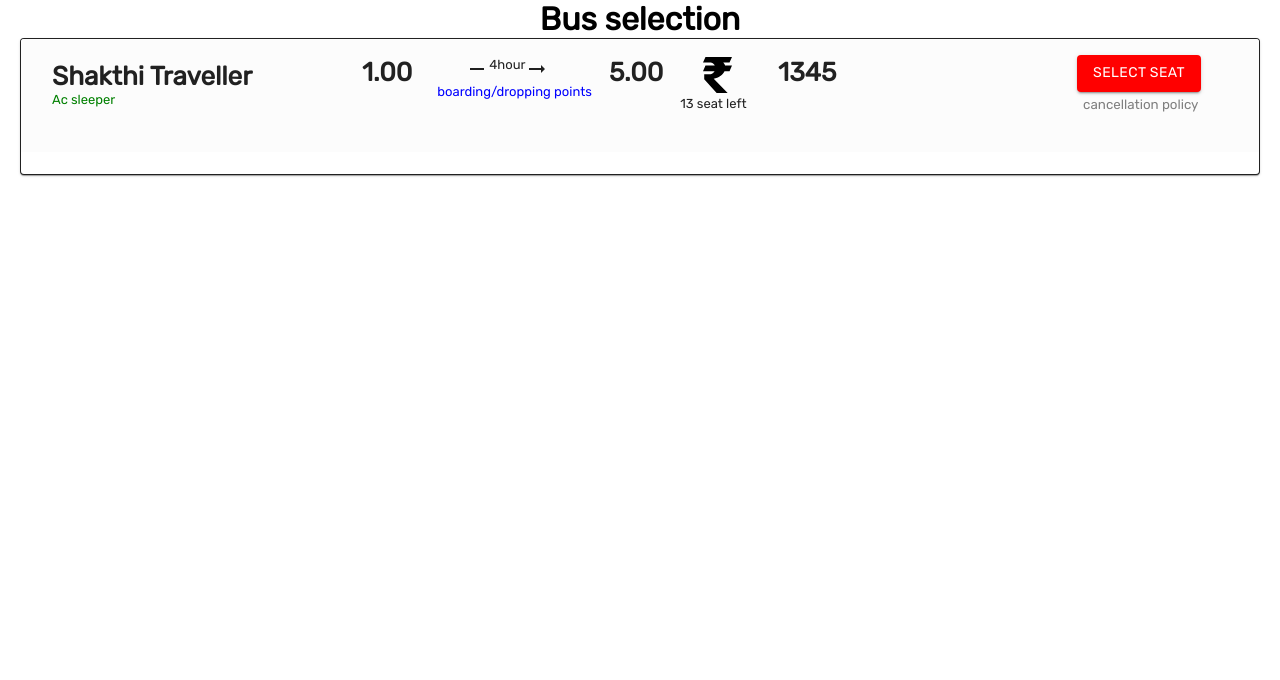
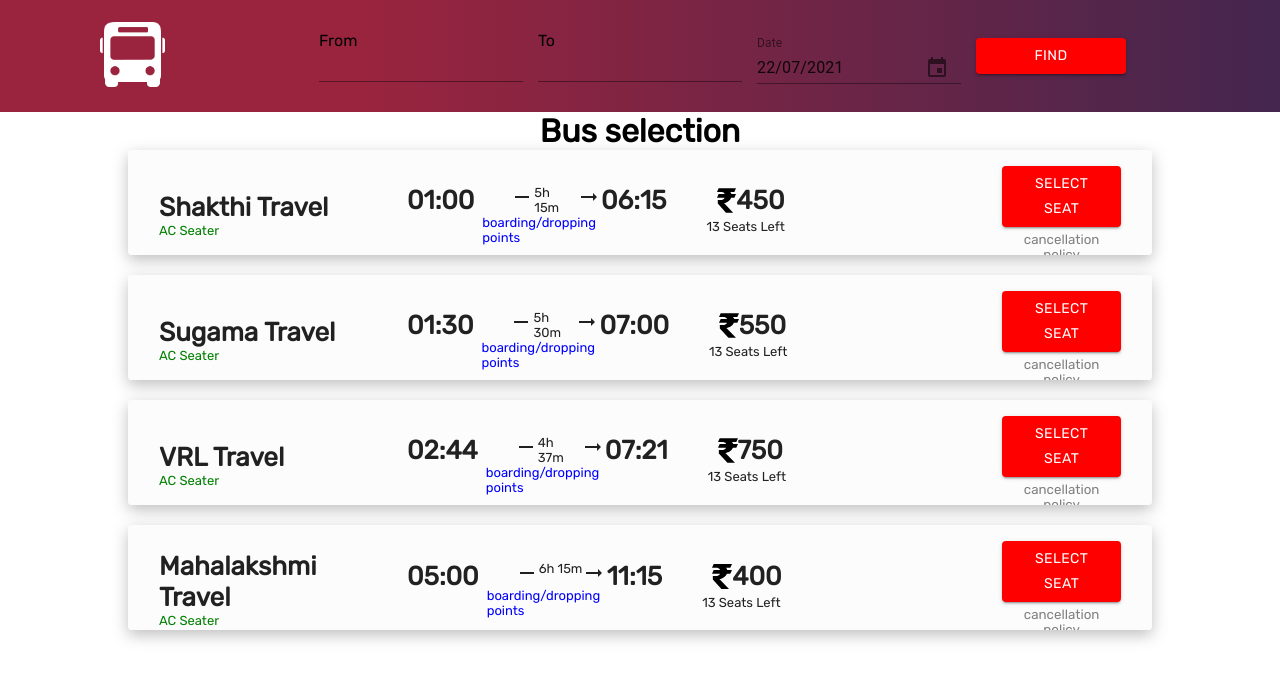
Before and after one commit to kamalgupta97/yatra_clone, a React (Create React App) app in the folder frontend/: page /busselection in a window 1280 px wide. Shown: the top 680 px of the page. Built offline with nearby package versions, Linux system fonts and the light colour scheme.

Commit message:
bus selection updated

```diff
--- a/frontend/package.json
+++ b/frontend/package.json
@@ -3,16 +3,21 @@
   "version": "0.1.0",
   "private": true,
   "dependencies": {
+    "@date-io/date-fns": "^1.3.13",
     "@material-ui/core": "^4.12.2",
+    "@material-ui/data-grid": "^4.0.0-alpha.34",
     "@material-ui/icons": "^4.11.2",
     "@material-ui/lab": "^4.0.0-alpha.60",
+    "@material-ui/pickers": "^3.3.10",
     "@testing-library/jest-dom": "^5.14.1",
     "@testing-library/react": "^11.2.7",
     "@testing-library/user-event": "^12.8.3",
     "axios": "^0.21.1",
+    "date-fns": "^2.22.1",
     "firebase": "^8.7.1",
     "framer-motion": "^4.1.17",
     "react": "^17.0.2",
+    "react-date-picker": "^8.2.0",
     "react-dom": "^17.0.2",
     "react-icons": "^4.2.0",
     "react-redux": "^7.2.4",
--- a/frontend/src/Pages/BusSelection/BusSelection.module.css
+++ b/frontend/src/Pages/BusSelection/BusSelection.module.css
@@ -0,0 +1,9 @@
+.search{
+    /* height: 89px; */
+}
+.search__input_from{
+    background-color: transparent;
+    border: none;
+    outline: none;
+    border-bottom: 1px solid black;
+}
--- a/frontend/src/Pages/BusSelection/BusSelectionCard.jsx
+++ b/frontend/src/Pages/BusSelection/BusSelectionCard.jsx
@@ -9,23 +9,36 @@
 import { useTheme } from "@material-ui/core/styles";
 import { SeatSelection } from "../SeatSelection/SeatSelection";
 import rupee from '../BusSelection/Images/rupee.svg'
+// import data from './data.js'
 
 const useStyles = makeStyles((theme) => ({
   root: {
-    minWidth: 275,
     border: "1px solid",
-    height: "135px",
-    margin: "0 20px",
+    height: "105px",
+    marginBottom:"20px",
     fontSize:"13px",
+    width: "80%",
+    margin:"auto",
+    border:"none",
+    boxShadow: "rgba(75, 73, 73, 0.35) 0px 5px 15px",
+    [theme.breakpoints.down("sm")]: {
+      height: "auto"
+    },
+
     "&:hover": {
-      boxShadow: "-3px -6px 80px -15px rgba(0,0,0,0.47)",
+      // boxShadow: "-3px -6px 80px -15px rgba(0,0,0,0.4)",
     },
   },
   btn: {
     background: "red",
     color: "white",
+    cursor: 'pointer',
+    "&:hover":{
+      background:"#A30000"
+    },
     [theme.breakpoints.down("sm")]: {
       fontSize: "10px",
+
     },
   },
   Cancel_policy_btn: {
@@ -43,49 +56,49 @@
       marginBottom:"0"
     },
   },
-  fair_cont:{
+  fare_cont:{
     display: "inline-flex",
     width: "50%",
-    justifyContent:"space-around"
+    marginLeft:"50px"
   }
 
 }));
 
-const SelectionCard = ({ handleCancelPolicy }) => {
+const SelectionCard = ({ handleCancelPolicy , agency_name,bus_type,boarding_time,departure_time,duration,price,seat_left }) => {
   const classes = useStyles();
   const theme = useTheme();
   const [openSelectseat,setopenSelectseat]=React.useState(false)
   const handleSeatSelection = ()=>{
     setopenSelectseat(!openSelectseat)
   }
-
+// console.log(data)
   return (
     <Card className={classes.root}>
       <div className={styles.CardWrapper}>
         <CardContent className={styles.Card_bus_selection}>
           <div className={styles.Column1}>
             <div>
-              <h1 className={styles.Bus_title}>Shakthi Traveller</h1>
-              <p style={{ color: "green" }}>Ac sleeper</p>
+              <h1 className={styles.Bus_title}>{agency_name}</h1>
+              <p style={{ color: "green" }}>{bus_type}</p>
             </div>
           </div>
           <div className={styles.Column2}>
-            <h1 style={{marginRight:"8px"}}>1.00</h1>
+            <h1 style={{marginRight:"8px"}}>{boarding_time}</h1>
             <div>
               <div className={classes.Duration_Cont}>
                 <RemoveIcon fontSize="medium" />
-                <p className={styles.Duration_Para}>4hour</p>
+                <p className={styles.Duration_Para}>{duration}</p>
                 <ArrowRightAltIcon fontSize="medium" />
               </div>
               <p className={styles.Boarding_Dropping_point}>boarding/dropping points</p>
             </div>
-            <h1>5.00</h1>
+            <h1>{departure_time}</h1>
             <div>
-             <div className={classes.fair_cont}>
-               <img  width="16%" src={rupee} alt="Rupee Icon" />
-             <h1 className={styles.Bus_fair}>1345</h1>
+             <div className={classes.fare_cont}>
+               <img className={styles.Bus_fare_icon}  width="13%" src={rupee} alt="Rupee Icon" />
+             <h1 className={styles.Bus_fare}>{price}</h1>
              </div>
-              <p className={styles.Seat_left}>13 seat left</p>
+              <p className={styles.Seat_left}>{seat_left}</p>
             </div>
           </div>
           <div className={styles.Column3}>
--- a/frontend/src/Pages/BusSelection/BusSelectionCard.module.css
+++ b/frontend/src/Pages/BusSelection/BusSelectionCard.module.css
@@ -45,14 +45,20 @@
     .Bus_title {
         font-size: 12px;
     }
-    .Bus_fair {
-        margin-left: 20px;
+    .Bus_fare_icon{
+        width:15%;
     }
+
+
     .Seat_left{
-        margin-left: 10px;
+     width: 100%;
+     margin-right: 60px
     }
     .Boarding_Dropping_point{
         visibility: hidden;
     }
 
 }
+.Seat_left{
+    margin-left: 40px;
+}
--- a/frontend/src/Pages/BusSelection/BusSlection.jsx
+++ b/frontend/src/Pages/BusSelection/BusSlection.jsx
@@ -1,16 +1,129 @@
 import React, { useState } from "react";
 import SelectionCard from "./BusSelectionCard";
 import CancelationPolicy from "./CancelationPolicy";
+import data from "./data";
+import styled from "styled-components";
+import { TextField, Button } from "@material-ui/core";
+import { useTheme } from "@material-ui/core/styles";
+import { makeStyles } from "@material-ui/core/styles";
+import styles from './BusSelection.module.css'
+import busImg from './Images/bus_searchbar.png'
+import 'date-fns';
+import Grid from '@material-ui/core/Grid';
+import DateFnsUtils from '@date-io/date-fns';
+
+import {
+  MuiPickersUtilsProvider,
+  KeyboardDatePicker,
+} from '@material-ui/pickers';
+const SearchContainer = styled.div`
+  display: grid;
+  grid-auto-columns: 1fr 1fr 1fr 1fr 1fr;
+  grid-template-areas: "col1 col2 col3 col4 col5";
+  align-items: center;
+  padding: 20px 100px;
+  gap: 15px;
+  justify-content:space-space-around;
+  /* height: ; */
+    background-image:linear-gradient(270deg,#43264e 0,#9a243e 72%);
+    @media screen and (max-width:420px){
+  grid-template-areas: 'col1' 'col2' 'col3' 'col4''col5';
+      padding: 5px 45px;
+    }
+`;
+const useStyles = makeStyles((theme) => ({
+  btn: {
+    background: "red",
+    width:"150px",
+    color: "white",
+    cursor: 'pointer',
+    "&:hover":{
+      background:"#A30000"
+    },
+    [theme.breakpoints.down("sm")]: {
+      marginTop:"10px"
+
+
+    },
+  },
+  search__input_from:{
+    borderBottom:"white"
+  },
+  date__format:{
+    [theme.breakpoints.down("sm")]: {
+      marginRight:"60px"
+
+    },
+  }
+}));
 
 const BusSlection = () => {
+  const classes = useStyles();
+
   const [showCancelPolicy, setShowCancelPolicy] = useState(false);
+  const [selectedDate, setSelectedDate] = React.useState(new Date());
+  const [from , setFrom] = useState("")
+  const [to , setTo] = useState("")
+
+  const handleDateChange = (date) => {
+    setSelectedDate(date);
+  };
   const handleCancelPolicy = () => {
     setShowCancelPolicy(!showCancelPolicy);
   };
   return (
     <>
-      <h1 style={{textAlign:"center"}}>Bus selection</h1>
-      <SelectionCard handleCancelPolicy={handleCancelPolicy} />
+       <div className={styles.search} >
+        <SearchContainer>
+          <div>
+         <img width="65px" src={busImg} alt="Bus" />
+          </div>
+          <div>
+            <p>From</p>
+            <TextField variant='standard'  className={classes.search__input_from} type="text" />
+          </div>
+
+          <div>
+            <p>To</p>
+          <TextField variant='standard'className={classes.search__input_from} type="text" />
+          </div>
+          <div>
+          <MuiPickersUtilsProvider utils={DateFnsUtils}>
+      <Grid container justifyContent="space-around">
+        <KeyboardDatePicker
+        className={classes.date__format}
+          margin="normal"
+          id="date-picker-dialog"
+          label="Date"
+          format="dd/MM/yyyy"
+          value={selectedDate}
+          onChange={handleDateChange}
+          KeyboardButtonProps={{
+            'aria-label': 'change date',
+          }}
+        />
+
+
+      </Grid>
+    </MuiPickersUtilsProvider>
+          </div>
+
+          <Button variant="contained" className={classes.btn}>
+            Find
+          </Button>
+        </SearchContainer>
+      </div>
+
+      <h1 style={{ textAlign: "center" }}>Bus selection</h1>
+      {data.map((item, id) => {
+        return (
+          <SelectionCard
+            key={id}
+            handleCancelPolicy={handleCancelPolicy}
+            {...item}
+          />
+        );
+      })}
       {showCancelPolicy ? <CancelationPolicy /> : null}
     </>
   );
--- /dev/null
+++ b/frontend/src/Pages/BusSelection/data.js
@@ -0,0 +1,41 @@
+const details = [
+    {
+        agency_name:"Shakthi Travel",
+        bus_type:"AC Seater",
+        boarding_time :"01:00",
+        departure_time:"06:15",
+        duration:"5h 15m",
+        price:"450",
+        seat_left:"13 Seats Left"
+    },
+    {
+        agency_name:"Sugama Travel",
+        bus_type:"AC Seater",
+        boarding_time :"01:30",
+        departure_time:"07:00",
+        duration:"5h 30m",
+        price:"550",
+        seat_left:"13 Seats Left"
+    },
+    {
+        agency_name:"VRL Travel",
+        bus_type:"AC Seater",
+        boarding_time :"02:44",
+        departure_time:"07:21",
+        duration:"4h 37m",
+        price:"750",
+        seat_left:"13 Seats Left"
+    },
+    {
+        agency_name:"Mahalakshmi Travel",
+        bus_type:"AC Seater",
+        boarding_time :"05:00",
+        departure_time:"11:15",
+        duration:"6h 15m",
+        price:"400",
+        seat_left:"13 Seats Left"
+    }
+
+
+]
+export default details
```
Also changed, not shown: frontend/src/Pages/BusSelection/Footer.jsx (added, +11 -0 lines), frontend/src/Pages/BusSelection/Images/bus_searchbar.png (added), 1 other file (tests, documents, lock files or other folders).
